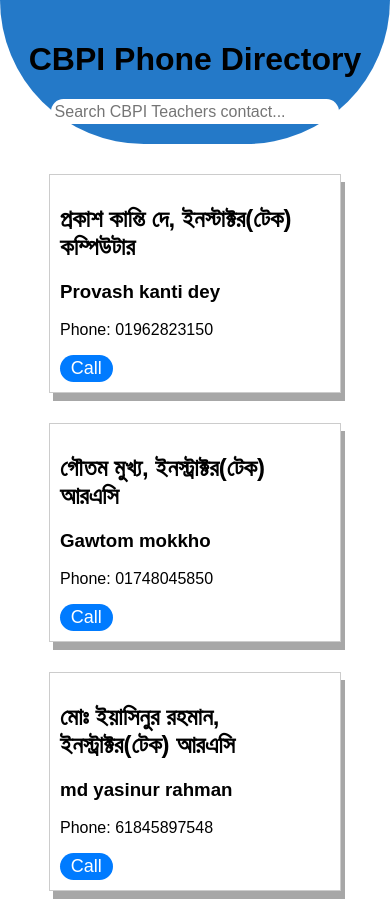
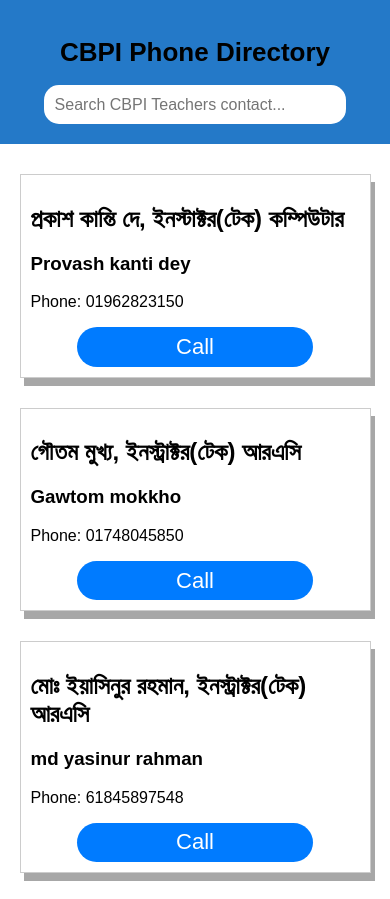
Before and after one commit to devTarak/CBPI-Phone-Directory, a plain HTML site: page index.html in a window 390 px wide. Shown: the top 899 px of the page. Drawn offline with Linux system fonts and the light colour scheme.

Commit message:
Update styles.css

```diff
--- a/css/styles.css
+++ b/css/styles.css
@@ -42,7 +42,7 @@ header {
 }
 
 .call-btn:hover {
-    background-color: #0056b3;
+    background-color: black;
 }
 .center-btn{
     padding: 10px;
@@ -64,3 +64,34 @@ footer{
     color: white !important;
     text-decoration: none;
 }
+@media screen and (max-width: 600px){
+    header {
+        border-radius: 0px;
+    }
+    header h1{
+        font-size: 26px;
+    }
+    #searchInput {
+        padding: 3%;
+        width: 80%;
+        font-size: 16px;
+        border-radius: 15px;
+        border: none;
+    }
+    .contact-card {
+        margin: 30px 0px;
+
+    }
+    .MainListCon{
+        padding: 0 5%;
+    }
+    .call-btn {
+
+        padding: 2% 30%;
+        border-radius: 20px;
+        font-size: 22px;
+        display: flex;
+        display: block;
+        margin: 0 auto;
+    }
+}
```
